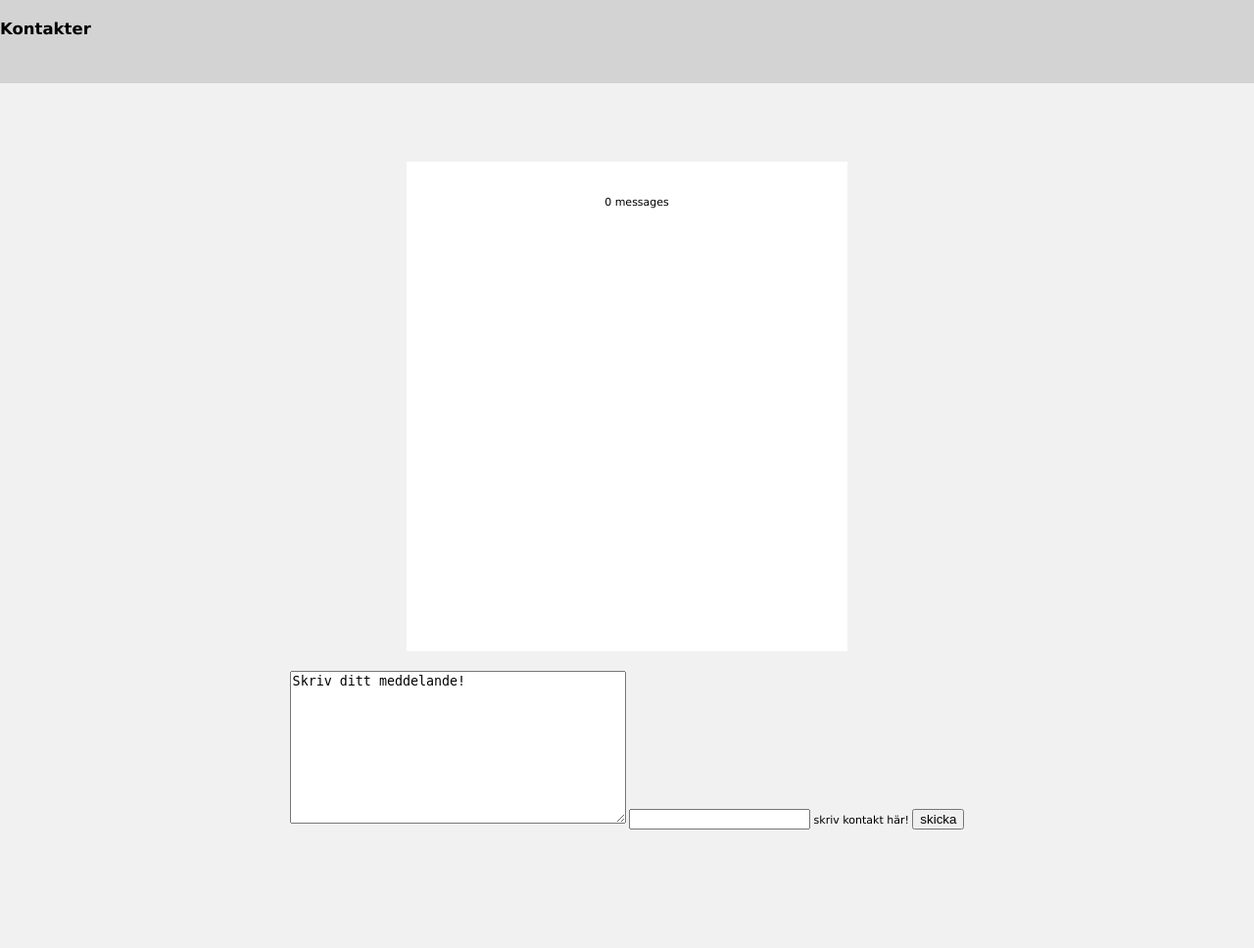
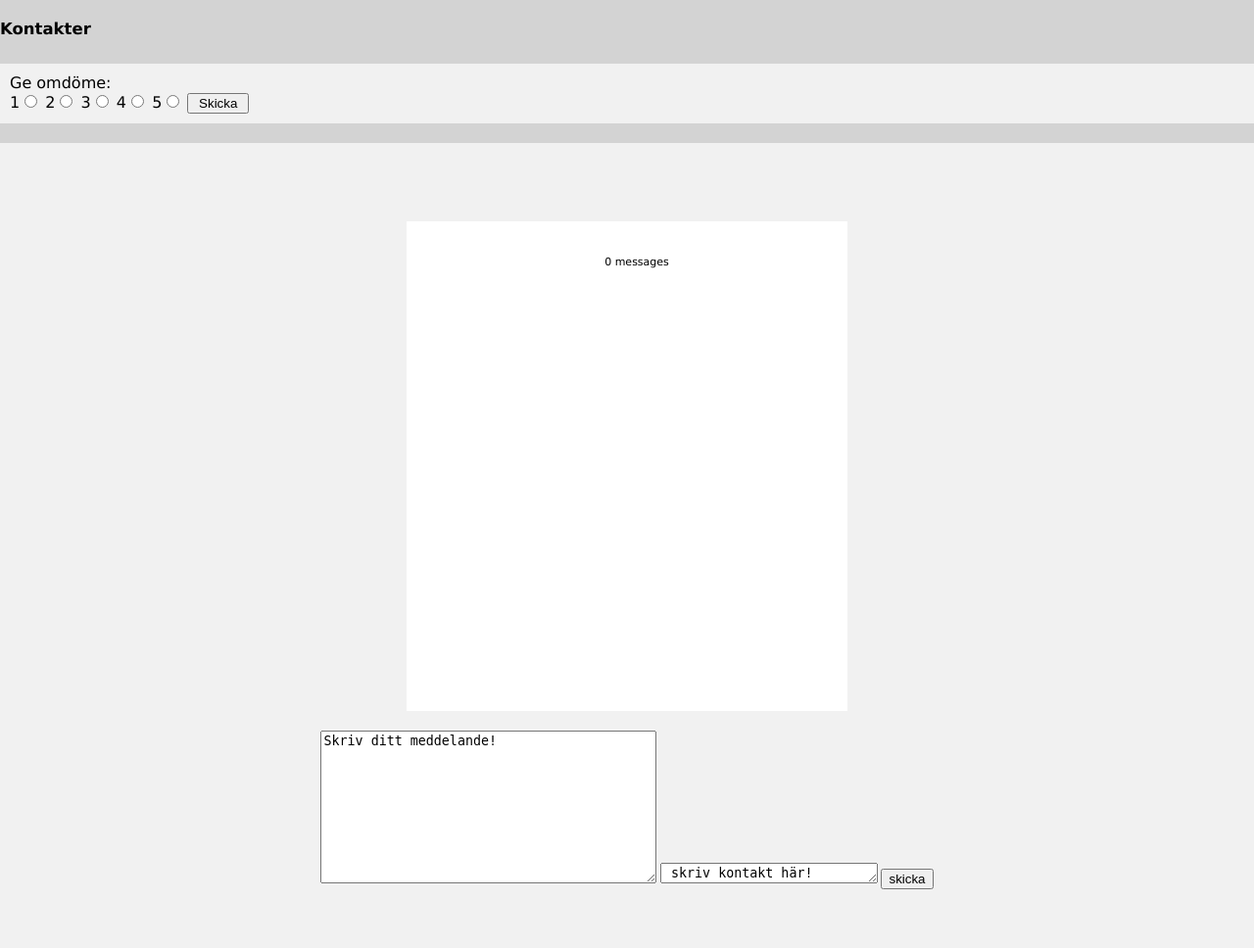
Before and after one commit to JohanHamp/Arbete, a PHP site: page /message.php in a window 1280 px wide. Shown: the part 180-1148 px from the top of the page at 98% size. Before the commit the page ends 1027 px from the top, so only its background shows below. Run offline with PHP 8.4, Linux system fonts and the light colour scheme; the visitor is signed in with stand-in values (Sample User, id 1); tables that the repository leaves empty or names only in its code hold one stand-in row (values such as "Sample post"); some libraries are stand-ins or nearby versions.

Commit message:
Add files via upload

```diff
--- a/pluggkollen_mc_28e/connect.php
+++ b/pluggkollen_mc_28e/connect.php
@@ -1,7 +1,7 @@
 <?php
 
 $uname = "root";
-$pass = "";
+$pass = "root";
 $host = "localhost";
 $dbname = "pluggkollen";
 
--- a/pluggkollen_mc_28e/css/main.css
+++ b/pluggkollen_mc_28e/css/main.css
@@ -70,6 +70,13 @@
 .rewards {
 background-color: #f1f1f1;
 padding: 60px;
+font-size: 16px;
+}
+
+.ratingwindow {
+  background-color: #f1f1f1;
+padding: 10px;
+align-self: center;
 font-size: 16px;
 }
 
--- a/pluggkollen_mc_28e/index.php
+++ b/pluggkollen_mc_28e/index.php
@@ -31,13 +31,11 @@
       som så att du loggar in och sedan söker på de kurser du är intresserad av. På varje kurs
       kan du sedan se om det finns några mentorer att kontakta (alltså studenter som läst kursen).
       Givetvis kan även du bli mentor om du redan har färdiga kurser, så länge de inte är äldre än 2 år!
-
-      Är du inte redan medlem på Antagning.se är du välkommen att registrera dig till höger
-      (du blir vidarebefodrad till Antagning.se).
     </div>
     </div>
     </div>
     <div class="footer">
+      <center style="font-color:lightgrey;">villkor | kontakt | etc | blahabla</center>
     </div>
   </body>
 </html>
--- a/pluggkollen_mc_28e/message.php
+++ b/pluggkollen_mc_28e/message.php
@@ -33,7 +33,26 @@
     <br>
   </div>
 
+  <div class="ratingwindow">Ge omdöme:
+    <?php
+      include 'rewardsprocess.php';
 
+      if (isset($_POST['submit'])) {
+        echo gradeFunction('ckeisu@gmail.com', $_POST['betyg']);
+        return;
+      }
+
+      echo'
+      <form action="" name="person" method="post">
+      <label>1</label><input type="radio" name="betyg" value="1"/>
+      <label>2</label><input type="radio" name="betyg" value="2"/>
+      <label>3</label><input type="radio" name="betyg" value="3"/>
+      <label>4</label><input type="radio" name="betyg" value="4"/>
+      <label>5</label><input type="radio" name="betyg" value="5"/>
+      <input type="submit" value=" Skicka " name="submit"/>
+      </form>';
+    ?>
+  </div>
 
   <div class="footer">
 
@@ -75,7 +94,7 @@
 
       <form name="Skicka" method="POST" onsubmit="" action="SendMessageProcess.php">
         <textarea id="message" name="message" rows="10" cols="40">Skriv ditt meddelande!</textarea>
-        <input type='text' id="kontakt" name="kontakt"> skriv kontakt här! </textarea>
+        <textarea id="kontakt" name="kontakt" rows="1" cols="25"> skriv kontakt här! </textarea>
         <input type="submit" value="skicka" id="skicka">
       </form>
     </div>
--- a/pluggkollen_mc_28e/profil.php
+++ b/pluggkollen_mc_28e/profil.php
@@ -26,7 +26,6 @@
       <li><a href="firstpage.php">Hem</a></li>
       <li><a class="active" href="profil.php">Profil</a></li>
       <li><a href="rewards.php">Belöningar</a></li>
-      <li><a href="message.php">Meddelanden</a></li>
       <li><a href="mentorskap.php">Mentorskap</a></li>
       <li ><a href="logoutprocess.php">Logga ut <i><?php echo $username?></i></a></li>
     </ul>
--- a/pluggkollen_mc_28e/rewards.php
+++ b/pluggkollen_mc_28e/rewards.php
@@ -9,6 +9,7 @@
 else {
   $username = $_SESSION['username'];
   include 'rewardsprocess.php';
+
 }
 ?>
 
@@ -32,11 +33,12 @@
       <li ><a href="logoutprocess.php">Logga ut <i><?php echo $username?></i></a></li>
     </ul>
   </div>
+  <?php $average = avgFunction($username); ?>
   <div class="rewards">
 
     <div class="textreward">
     Hej <strong><?php echo $username; ?></strong>! Du har "<strong><?php echo countFunction() ?></strong>" st omdömen
-    och ditt genomsnittliga omdöme är "<strong><?php echo avgFunction() ?></strong>".
+    och ditt genomsnittliga omdöme är "<strong><?php echo $average; ?></strong>".
     <em>Så länge du håller ett snittomdöme över 3,5</em> så kan du få belöningar för alla personer du hjälpt.
     Kolla i belöningstabellen om du har fått tillgång till några särskilda belöningar! <br>
 
--- a/pluggkollen_mc_28e/rewardsprocess.php
+++ b/pluggkollen_mc_28e/rewardsprocess.php
@@ -7,21 +7,20 @@
 
 <?php
 # AVG vad är snittbetyget för $username?
-function avgFunction() {
+function avgFunction($inputemail) {
     include 'connect.php';
-    $username = $_SESSION['username'];
     $sql = "SELECT AVG(rating) AS avgRating
     FROM omdome
-    WHERE username = '$username'";
+    WHERE username = '$inputemail'";
     $result = $conn->query($sql);
 
 
     if ($result->num_rows > 0) {
         while($row = $result->fetch_assoc()) {
-        echo $row["avgRating"];
+        return $row["avgRating"];
         }
     } else {
-        echo "Du har inga omdömen ännu!";
+        echo "0 omdömen";
     }}
 ?>
 <?php
@@ -42,8 +41,25 @@
       echo "0";
 }}
 ?>
+<?php
+# ge omdome till $gradeduser
+function gradeFunction($gradeduser, $grade) {
+include 'connect.php';
+
+$gradedby = $_SESSION['username'];
 
 
+$sql = "INSERT INTO omdome (rating, username, rating_from)
+VALUES ('$grade', '$gradeduser', '$gradedby')";
+
+    if ($conn->query($sql) === TRUE) {
+        echo "<script type='text/javascript'>alert('Omdöme skickat);</script>";
+    }
+    else {
+        echo "<script type='text/javascript'>alert('Hoppsan. Något gick fel.);</script>";
+    }
+}
+?>
 
 
 </body>
```
Also changed, not shown: pluggkollen_mc_28e/firstpage.php (+7 -4 lines), pluggkollen_mc_28e/test/index.php (+6 -6 lines).
